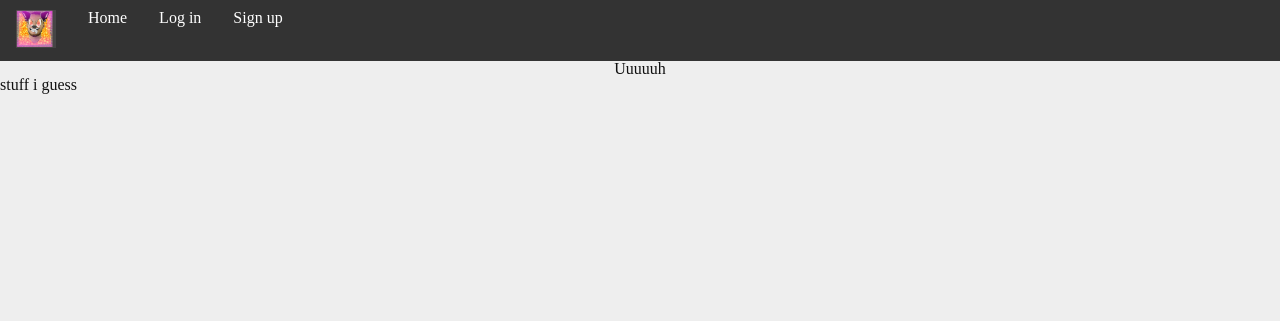
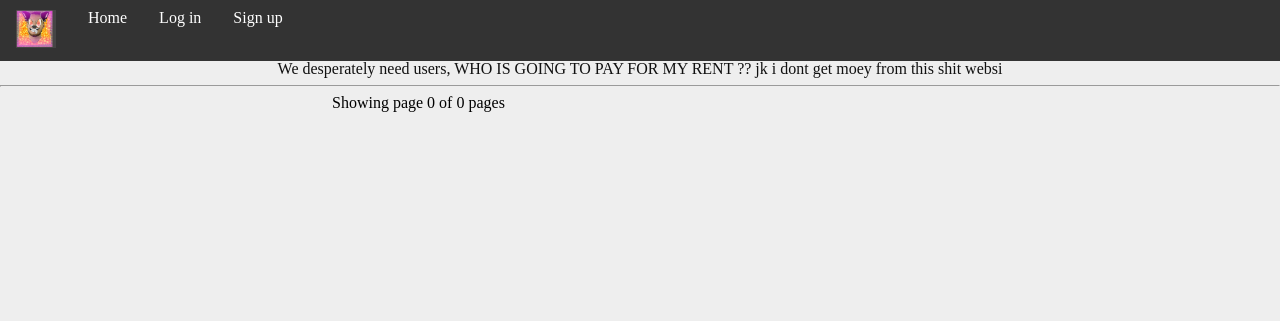
Before and after one commit to RadioPotin/camagru42, a PHP site: page / in a window 1280 px wide. Shown: the top 321 px of the page. Run offline with PHP 8.4, Linux system fonts and the light colour scheme.

Commit message:
add pagination and remove img element from canvas

```diff
--- a/src/assets/js/script.js
+++ b/src/assets/js/script.js
@@ -94,7 +94,7 @@ video.addEventListener('canplay',
 function clearphoto()
 {
   let context = canvas.getContext('2d');
-  context.fillStyle = "#AAA";
+  context.fillStyle = "transparent";
   context.fillRect(0, 0, canvas.width, canvas.height);
 
   let data = canvas.toDataURL('image/png');
--- a/src/dbh.php
+++ b/src/dbh.php
@@ -46,7 +46,33 @@ function create_tables($pdo) : void {
 
             CONSTRAINT userid FOREIGN KEY (userid)
             REFERENCES verified_users(userid)
-            ON DELETE CASCADE)"];
+            ON DELETE CASCADE)",
+
+        "CREATE TABLE IF NOT EXISTS comments(
+            img_id INTEGER NOT NULL,
+            userid INTEGER NOT NULL,
+            content TEXT NOT NULL,
+
+            CONSTRAINT img_id FOREIGN KEY (img_id)
+            REFERENCES user_galleries(rowid)
+            ON DELETE CASCADE,
+
+            CONSTRAINT userid FOREIGN KEY (userid)
+            REFERENCES verified_users(userid)
+            ON DELETE CASCADE)",
+
+        "CREATE TABLE IF NOT EXISTS likes(
+            img_id INTEGER NOT NULL,
+            userid INTEGER NOT NULL,
+
+            CONSTRAINT img_id FOREIGN KEY (img_id)
+            REFERENCES user_galleries(rowid)
+            ON DELETE CASCADE,
+
+            CONSTRAINT userid FOREIGN KEY (userid)
+            REFERENCES verified_users(userid)
+            ON DELETE CASCADE)"
+        ];
 
     foreach ($commands as $command) {
         $pdo->exec($command);
@@ -73,6 +99,17 @@ function connect_todb() : object {
     return ($pdo);
 }
 
+function count_img_entries()
+{
+    $pdo = connect_todb();
+    $sql = "SELECT COUNT(*)
+        FROM user_galleries ";
+    $statement = $pdo->prepare($sql);
+    $statement->execute();
+    $nb = $statement->fetchColumn();
+    return $nb;
+}
+
 function fetch_user_info($email_or_uid) {
     $pdo = connect_todb();
     $sql = "SELECT username,email,userpwd,userid
@@ -93,5 +130,45 @@ function fetch_user_info($email_or_uid) {
     }
 }
 
+function fetch_all_galleries()
+{
+    $pdo = connect_todb();
+    $sql = "SELECT user_galleries.rowid, img, creation_date, verified_users.username as username
+        FROM user_galleries, verified_users
+        ORDER BY creation_date DESC";
+    $statement = $pdo->prepare($sql);
+    $statement->execute();
+    $row = $statement->fetchAll();
+    if (!empty($row)) {
+        return $row;
+    } else {
+        return null;
+    }
+}
+
+function fetch_pagination_elements($offset, $limit)
+{
+    $pdo = connect_todb();
+    $sql = "SELECT user_galleries.rowid, img, creation_date, verified_users.username as username
+        FROM user_galleries, verified_users
+        ORDER BY creation_date DESC
+        LIMIT :offset, :limit";
+    $statement = $pdo->prepare($sql);
+    $statement->bindParam(":offset", $offset);
+    $statement->bindParam(":limit", $limit);
+    $statement->execute();
+    $row = $statement->fetchAll();
+    if (!empty($row)) {
+        return $row;
+    } else {
+        return null;
+    }
+}
+
+function return_comment_section($pic_id)
+{
+
+}
+
 
 ?>
--- a/src/index.php
+++ b/src/index.php
@@ -1,7 +1,64 @@
 <?php
 include_once "dbh.php";
+include_once "lib.php";
 include_once 'include.php';
 connect_todb();
-$body = '<h1>Uuuuuh</h1><h3>stuff i guess</h3>';
+$pic_limit = 5;
+$pagenum = 1;
+
+if (isset($_GET["page"])) {
+    $pagenum = $_GET["page"];
+}
+// counting the offset
+$offset = ($pagenum - 1) * $pic_limit;
+
+$all_galleries = fetch_pagination_elements($offset, $pic_limit);
+if ($all_galleries !== null) {
+    $body = output_gallery($all_galleries);
+} else {
+    $body = "<h1>We desperately need users, WHO IS GOING TO PAY FOR MY RENT ?? jk i dont get moey from this shit websi</h1>";
+    $pagenum = 0;
+}
+
+// how many rows we have in table
+$rownum = count_img_entries();
+
+// how many pages we have when using paging?
+$maxpage = ceil($rownum/$pic_limit);
+
+// print the link to access each page
+$self = $_SERVER['PHP_SELF'];
+
+// creating previous and next link
+// plus the link to go straight to
+// the first and last page
+
+if ($pagenum > 1) {
+    $page  = $pagenum - 1;
+    $prev  = "<a href=\"$self?page=$page\">[Prev]</a>";
+
+    $first = "<a href=\"$self?page=1\">[First Page]</a>";
+} else {
+    $prev  = '&nbsp;'; // we're on page one, don't print previous link
+    $first = '&nbsp;'; // nor the first page link
+}
+
+if ($pagenum < $maxpage) {
+    $page = $pagenum + 1;
+    $next = "<a href=\"$self?page=$page\">[Next]</a>";
+
+    $last = "<a href=\"$self?page=$maxpage\">[Last Page]</a> ";
+} else {
+    $next = '&nbsp;'; // we're on the last page, don't print next link
+    $last = '&nbsp;'; // nor the last page link
+}
+
+$pagination ='
+    <hr />
+    <div id="pagination" style="margin:auto;width:50%">
+        '. $first . $prev . " Showing page $pagenum of $maxpage pages " . $next . $last .
+        '
+    </div>';
+$body .= $pagination;
 include("template.php");
 ?>
--- a/src/lib.php
+++ b/src/lib.php
@@ -92,6 +92,9 @@ function check_user_pwd($user, $pwd) {
     return TRUE;
 }
 
+// need to add to this function a call to a function that returns a link to a specific user gallery when given $img["username"]
+// a comment section for each pic
+// a LIKE button for each pic
 function output_gallery($gallery)
 {
     $body = '<table class="my_gallery">';
@@ -111,4 +114,5 @@ function output_gallery($gallery)
     $body .= "</table>";
     return $body;
 }
+
 ?>
```
Also changed, not shown: src/picture.php (+4 -4 lines).
